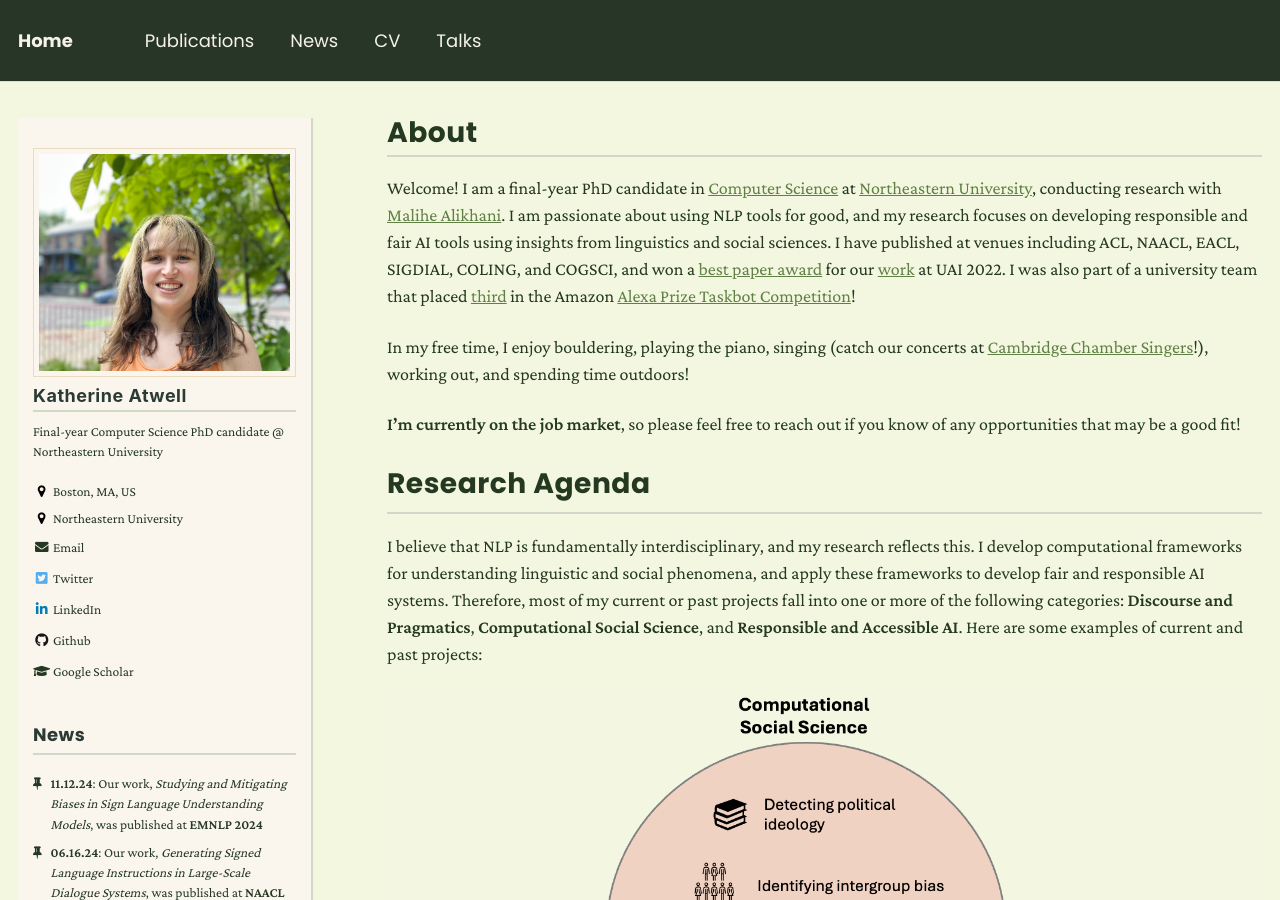
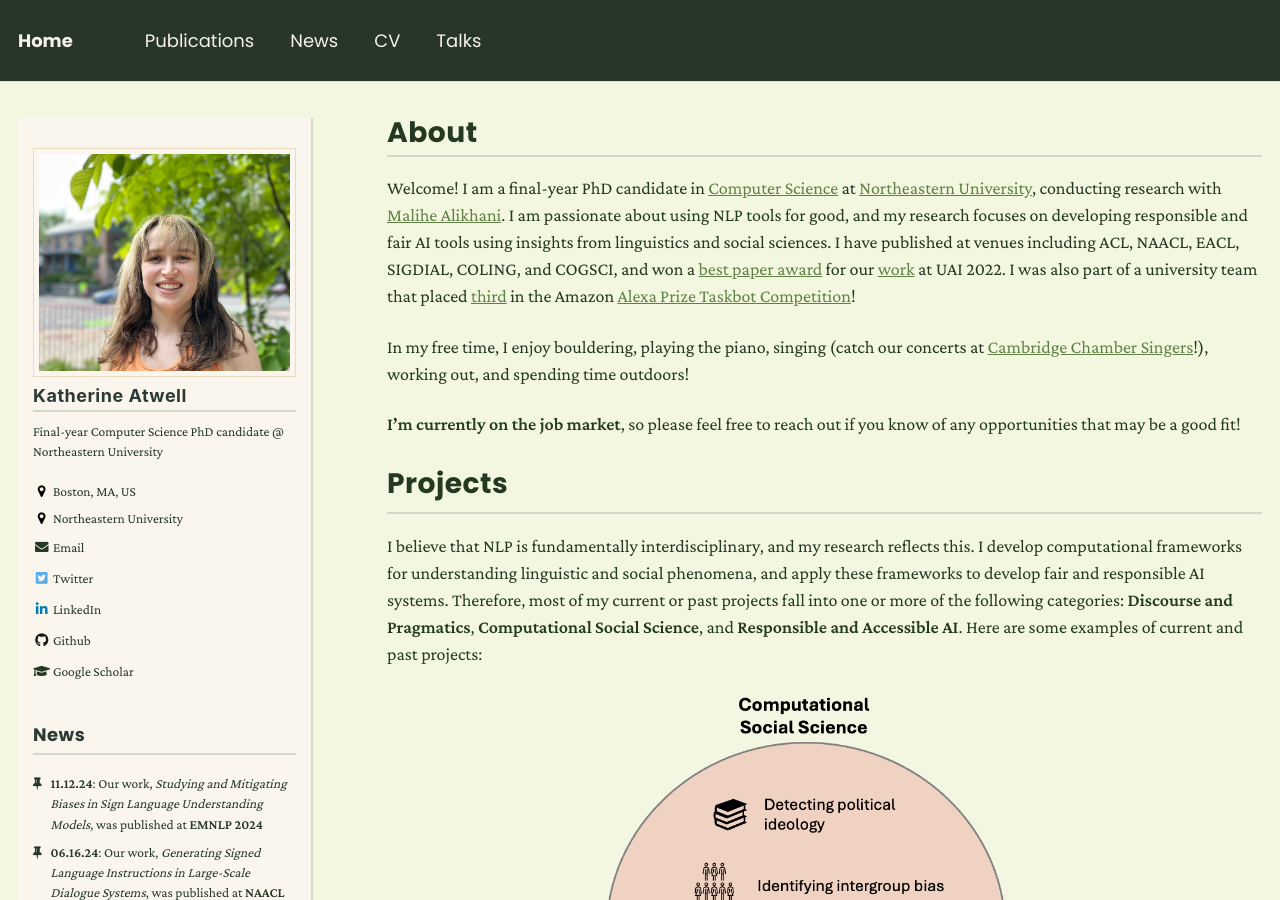
Before and after one commit to katherine-atwell/katherine-atwell.github.io, a Jekyll site: the page built from _pages/about.md, in a window 1280 px wide and 900 px high. Built offline with Jekyll 4.4.1, drawn with Linux system fonts in a browser that asks for light colours; nearby versions of some CDN libraries.

Commit message:
Update projects

```diff
--- a/_pages/about.md
+++ b/_pages/about.md
@@ -15,7 +15,7 @@ In my free time, I enjoy bouldering, playing the piano, singing (catch our conce
 
 **I'm currently on the job market**, so please feel free to reach out if you know of any opportunities that may be a good fit!
 
-<span class="page__title"> Research Agenda </span>
+<span class="page__title"> Projects </span>
 ======
 
 I believe that NLP is fundamentally interdisciplinary, and my research reflects this. I develop computational frameworks for understanding linguistic and social phenomena, and apply these frameworks to develop fair and responsible AI systems. Therefore, most of my current or past projects fall into one or more of the following categories: <b>Discourse and Pragmatics</b>, <b>Computational Social Science</b>, and <b>Responsible and Accessible AI</b>. Here are some examples of current and past projects:
```
